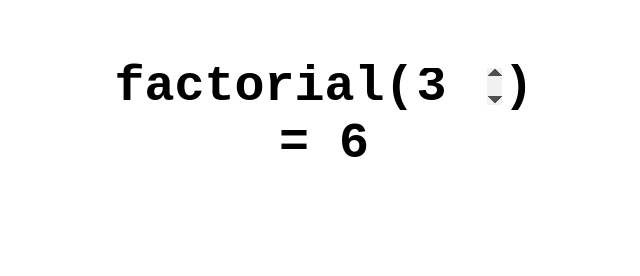
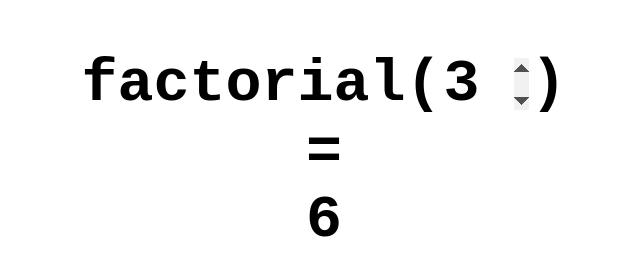
Before and after one commit to mtharrison/wasmpack-example-factorial, a website built with webpack: page web/public/index.html in a window 1280 px wide. Shown: the whole page, without its empty margins (316-956 px from the left). Built offline with nearby package versions, Linux system fonts and the light colour scheme.

Commit message:
Initial commit

```diff
--- a/factorial/Cargo.toml
+++ b/factorial/Cargo.toml
@@ -1,5 +1,5 @@
 [package]
-name = "wasmpack-example-factorial"
+name = "factorial"
 version = "0.1.0"
 authors = ["Matt Harrison <hi@matt-harrison.com>"]
 
--- a/factorial/pkg/wasmpack_example_factorial.js
+++ b/factorial/pkg/factorial.js
@@ -1,5 +1,5 @@
 /* tslint:disable */
-import * as wasm from './wasmpack_example_factorial_bg';
+import * as wasm from './factorial_bg';
 
 export function factorial(arg0) {
     return wasm.factorial(arg0);
--- a/web/lib/main.js
+++ b/web/lib/main.js
@@ -1,4 +1,6 @@
-import('wasmpack-example-factorial').then((module) => {
+(async function () {
+
+	const module = await import('factorial');
 
 	const input = document.getElementById('input');
 	const output = document.getElementById('output');
@@ -10,7 +12,12 @@ import('wasmpack-example-factorial').then((module) => {
 		output.innerText = `${result}`;
 	};
 
+	// Calculate on load
+
 	calculate();
 
+	// Calculate on input
+
 	input.addEventListener('input', calculate);
-});
+
+})();
--- a/web/package.json
+++ b/web/package.json
@@ -10,7 +10,7 @@
 	"author": "Matt Harrison <hi@matt-harrison.com>",
 	"license": "BSD-3-Clause",
 	"dependencies": {
-    "wasmpack-example-factorial": "file:../factorial/pkg"
+		"factorial": "file:../factorial/pkg"
 	},
 	"devDependencies": {
 		"webpack": "^4.6.0",
--- a/web/public/index.html
+++ b/web/public/index.html
@@ -9,10 +9,12 @@
 
 </head>
 <body>
-    <div class="fac">
+	<div id="fac">
 		<p>factorial(<input type="number" id="input" min="1" max="12" value="3">)</p>
-        <p></p>= <span id="output">6</span></p>
+		<p>=</p>
+		<p><span id="output">6</span></p>
 	</div>
+
 	<script src="bundle.js"></script>
 </body>
 </html>
--- a/web/public/style.css
+++ b/web/public/style.css
@@ -1,5 +1,10 @@
-.fac {
-    font-size: 50px;
+body {
+	padding: 0;
+	margin: 0;
+}
+
+#fac {
+	font-size: 60px;
 	font-weight: bold;
 	font-family: monospace;
 	text-align: center;
@@ -7,17 +12,18 @@
 }
 
 #input {
-    height: 35px;
+	height: 50px;
 	width: 85px;
-    vertical-align: middle;
-    font-size: 30px;
 	border: 0;
-    font-size: 50px;
+	font-size: 60px;
 	font-weight: bold;
 	font-family: monospace;
 	outline: 0;
 }
 
+#input::selection {
+	background: none;
+}
 
 p {
 	padding: 0px;
@@ -26,7 +32,5 @@ p {
 
 input[type=number]::-webkit-inner-spin-button,
 input[type=number]::-webkit-outer-spin-button {
-
    opacity: 1;
-
 }
```
Also changed, not shown: factorial/pkg/package.json (+5 -5 lines), web/webpack.config.js (+4 -4 lines), README.md (added), factorial/pkg/factorial.d.ts (renamed from factorial/pkg/wasmpack_example_factorial.d.ts), 4 other files. Lines whose indentation alone changed are shown as unchanged.
